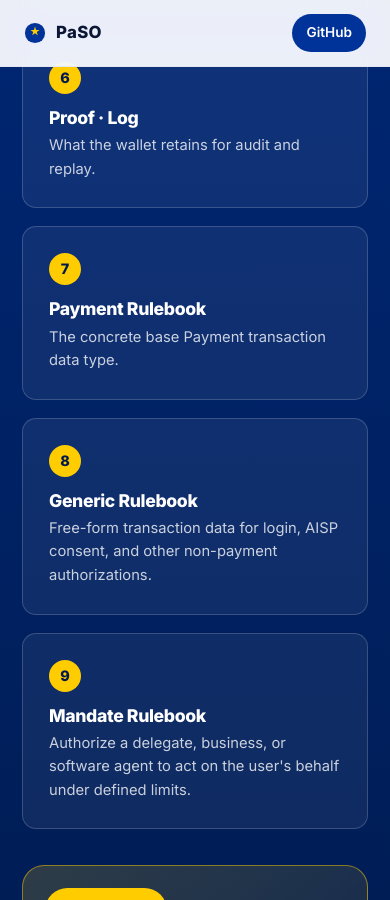
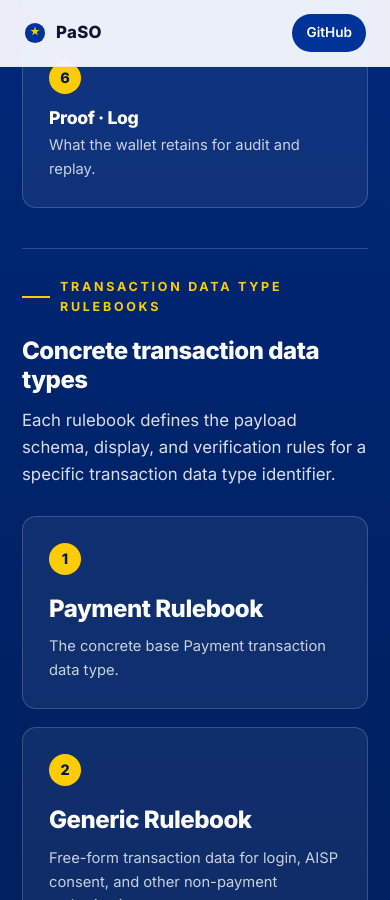
Before and after one commit to APTITUDE-Consortium/payments-and-sca-for-openid, a Jekyll site: the page built from docs/index.html, in a window 390 px wide and 900 px high, scrolled down 15994 px. Built offline with Jekyll 4.4.1, drawn with Linux system fonts in a browser that asks for light colours; some of the changed text lies outside the part shown.

Commit message:
docs(site): add legal pages and improve rulebook layout
Add bilingual Imprint and Privacy Policy pages (German and English) and
update the site footer to include links to these documents.

Additionally, refactor the transaction data rulebook section on the
landing page to use a new subsection layout and introduce a language
switcher component for legal pages.

- Add `docs/privacy.md` and `docs/datenschutz.md`
- Add `docs/imprint.md` and `docs/impressum.md`
- Update `docs/_includes/footer.html` with legal links
- Update `docs/index.html` with new rulebook subsection styling
- Add `.lang-switch` and `.rulebooks-subsection` styles to `docs/assets/css/main.css`

```diff
--- a/docs/_includes/footer.html
+++ b/docs/_includes/footer.html
@@ -41,5 +41,6 @@
     <span>PaSO is non-normative content on this site; specifications use precise requirement language.</span>
     <span>Non-affiliated with the European Union. EU flag motif used to signal regulatory context only.</span>
     <span>© PaSO contributors · Licensed under <a href="https://creativecommons.org/licenses/by/4.0/" target="_blank" rel="noopener license">CC BY 4.0</a>.</span>
+    <span><a href="{{ '/impressum.html' | relative_url }}">Impressum</a> · <a href="{{ '/datenschutz.html' | relative_url }}">Datenschutz</a></span>
   </div>
 </footer>
--- a/docs/assets/css/main.css
+++ b/docs/assets/css/main.css
@@ -715,6 +715,60 @@ em { font-style: italic; color: var(--eu-blue); }
 .spec-grid p { color: rgba(255, 255, 255, 0.78); font-size: 0.92rem; margin: 0; }
 
 /* ------------------------------------------------------------------ */
+/* Language switch (used on Impressum / Imprint)                        */
+/* ------------------------------------------------------------------ */
+.lang-switch {
+  display: inline-flex;
+  gap: 0;
+  margin: 0 0 24px;
+  border: 1px solid var(--eu-blue-deep, #003399);
+  border-radius: 999px;
+  overflow: hidden;
+  font-size: 0.9rem;
+  line-height: 1;
+}
+.lang-switch a {
+  padding: 8px 16px;
+  color: var(--eu-blue-deep, #003399);
+  text-decoration: none !important;
+  background: transparent;
+  transition: background 0.15s ease, color 0.15s ease;
+}
+.lang-switch a + a {
+  border-left: 1px solid var(--eu-blue-deep, #003399);
+}
+.lang-switch a:hover { background: rgba(0, 51, 153, 0.08); }
+.lang-switch a.is-active {
+  background: var(--eu-blue-deep, #003399);
+  color: var(--eu-white, #fff);
+  font-weight: 600;
+  cursor: default;
+}
+.lang-switch a.is-active:hover { background: var(--eu-blue-deep, #003399); }
+
+/* ------------------------------------------------------------------ */
+/* Rulebooks sub-section (under specs grid, before license card)       */
+/* ------------------------------------------------------------------ */
+.rulebooks-subsection {
+  margin-top: 56px;
+  padding-top: 40px;
+  border-top: 1px solid rgba(255, 255, 255, 0.18);
+}
+.rulebooks-subsection h3 {
+  color: var(--eu-white);
+  font-size: 1.8rem;
+  line-height: 1.2;
+  margin: 6px 0 12px;
+}
+.rulebooks-subsection .lede {
+  margin-bottom: 28px;
+}
+@media (max-width: 600px) {
+  .rulebooks-subsection { margin-top: 40px; padding-top: 28px; }
+  .rulebooks-subsection h3 { font-size: 1.5rem; }
+}
+
+/* ------------------------------------------------------------------ */
 /* License card (under specs grid)                                     */
 /* ------------------------------------------------------------------ */
 .license-card {
--- a/docs/index.html
+++ b/docs/index.html
@@ -479,28 +479,37 @@ description: The trust and proof layer that lets OpenID wallets satisfy Strong C
           <p>What the wallet retains for audit and replay.</p>
         </a>
       </li>
+    </ol>
+
+    <div class="rulebooks-subsection">
+      <span class="eyebrow eyebrow--yellow">Transaction Data Type Rulebooks</span>
+      <h3 id="rulebooks-h">Concrete transaction data types</h3>
+      <p class="lede lede--inverted">Each rulebook defines the payload schema, display, and verification rules for a specific transaction data type identifier.</p>
+
+      <ol class="spec-grid">
         <li>
           <a href="{{ '/rulebooks/transaction_data/Payment.html' | relative_url }}">
-          <span class="spec-grid__n">7</span>
+            <span class="spec-grid__n">1</span>
             <h3>Payment Rulebook</h3>
             <p>The concrete base Payment transaction data type.</p>
           </a>
         </li>
         <li>
           <a href="{{ '/rulebooks/transaction_data/Generic.html' | relative_url }}">
-          <span class="spec-grid__n">8</span>
+            <span class="spec-grid__n">2</span>
             <h3>Generic Rulebook</h3>
             <p>Free-form transaction data for login, AISP consent, and other non-payment authorizations.</p>
           </a>
         </li>
         <li>
           <a href="{{ '/rulebooks/transaction_data/Mandate.html' | relative_url }}">
-          <span class="spec-grid__n">9</span>
+            <span class="spec-grid__n">3</span>
             <h3>Mandate Rulebook</h3>
             <p>Authorize a delegate, business, or software agent to act on the user's behalf under defined limits.</p>
           </a>
         </li>
       </ol>
+    </div>
 
     <a class="license-card" href="https://github.com/digitallabor-berlin/payments-and-sca-for-openid/blob/master/LICENSE.txt" target="_blank" rel="noopener license">
       <span class="license-card__tag">CC BY 4.0</span>
```
Also changed, not shown: docs/datenschutz.md (added, +42 -0 lines), docs/impressum.md (added, +58 -0 lines), docs/imprint.md (added, +58 -0 lines), docs/privacy.md (added, +42 -0 lines). Lines whose indentation alone changed are shown as unchanged.
